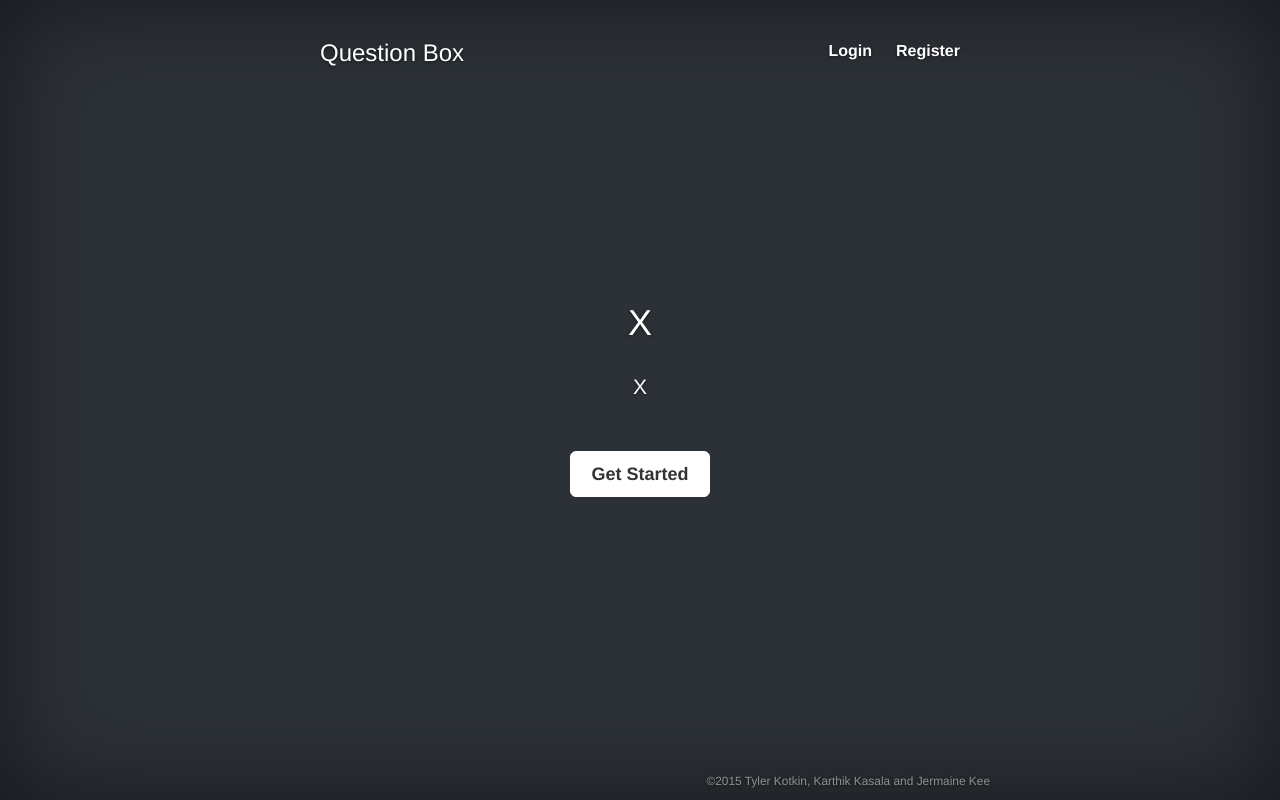
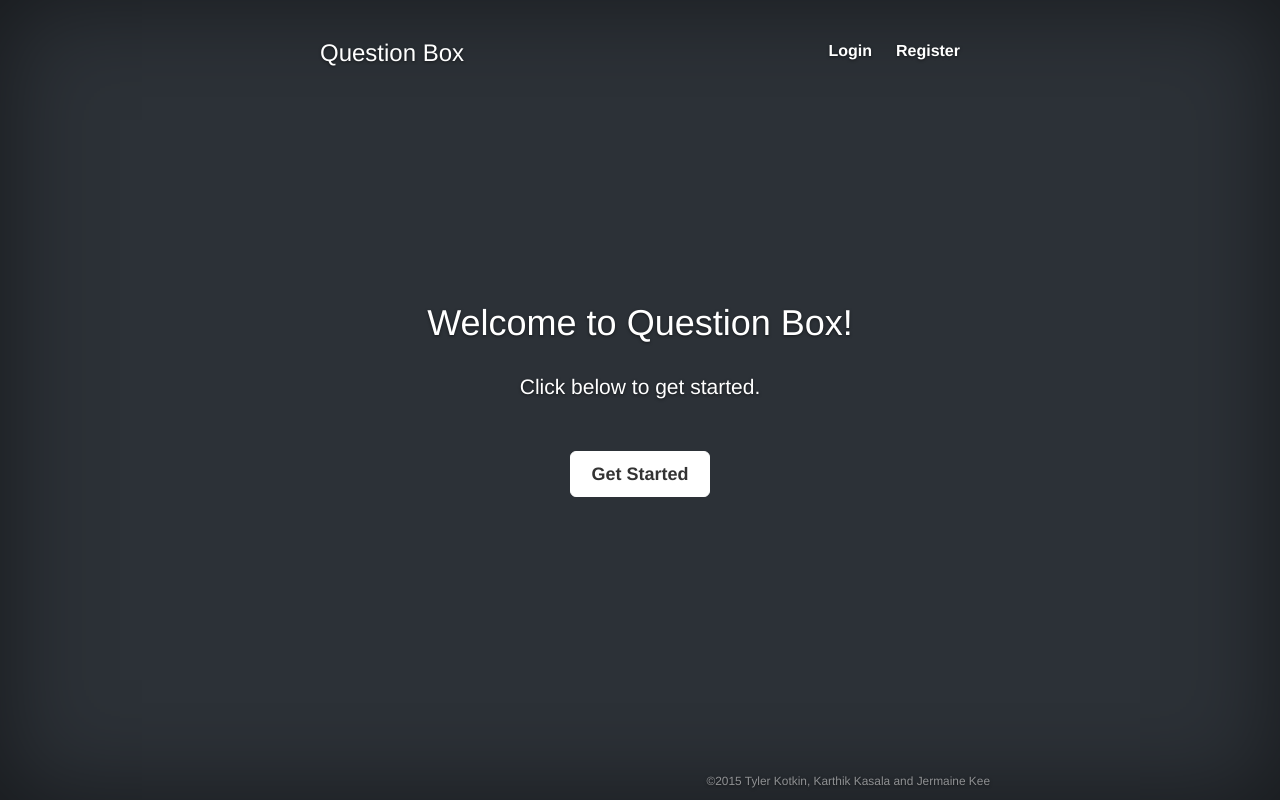
Before and after one commit to TylerKotkin/Question-Box, a Django app: page / in a window 1280 px wide. Run offline with Django 3.2, Linux system fonts and the light colour scheme; some libraries are stand-ins or nearby versions.

Commit message:
home.html canges

```diff
--- a/question_box/inquest/templates/inquest/home.html
+++ b/question_box/inquest/templates/inquest/home.html
@@ -43,9 +43,9 @@
             </div>
 
             <div class="inner cover">
-              <h1 class="cover-heading">X</h1>
+              <h1 class="cover-heading">Welcome to Question Box!</h1>
               <br>
-              <p class="lead">X</p>
+              <p class="lead">Click below to get started.</p>
               <p class="lead">
                 <br>
                 <a href="{% url 'all_questions' %}" class="btn btn-lg btn-default">Get Started</a>
```
